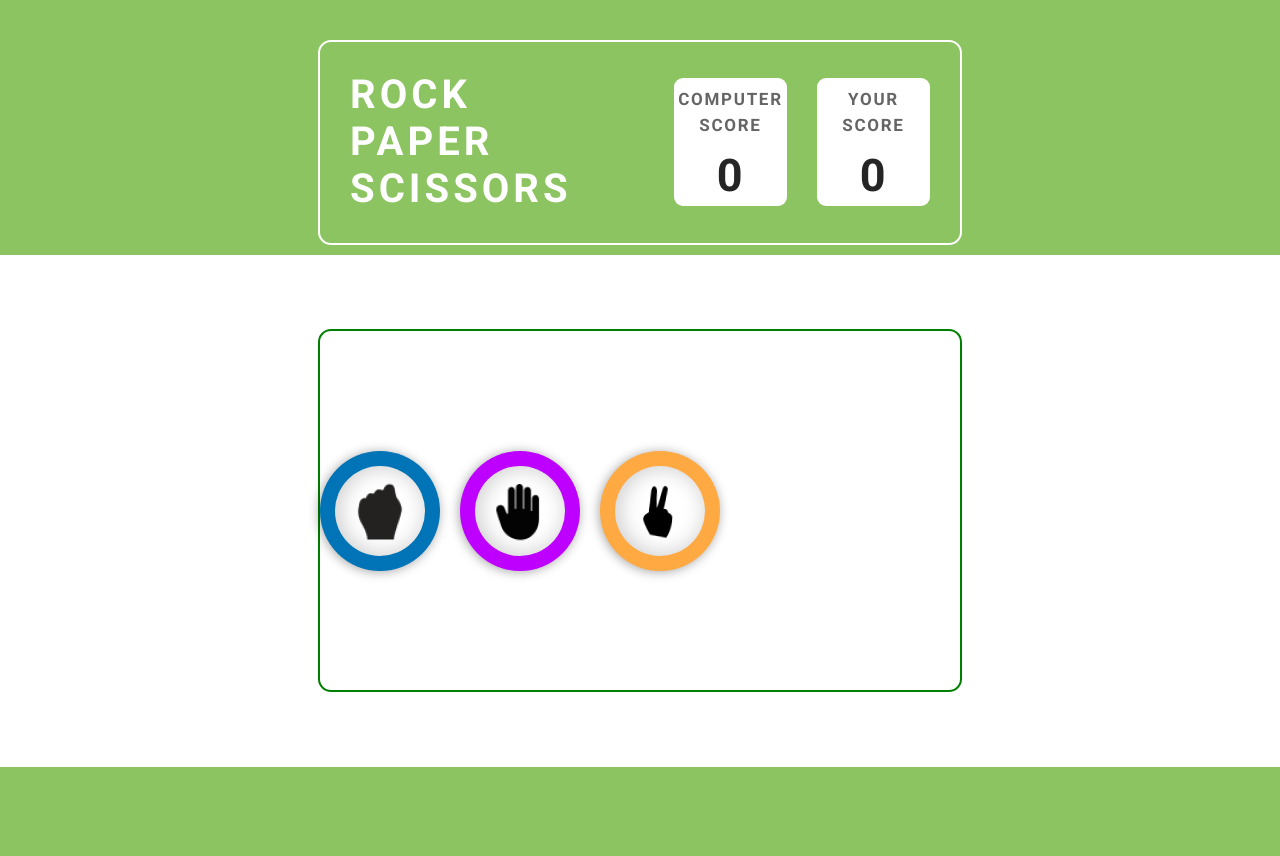
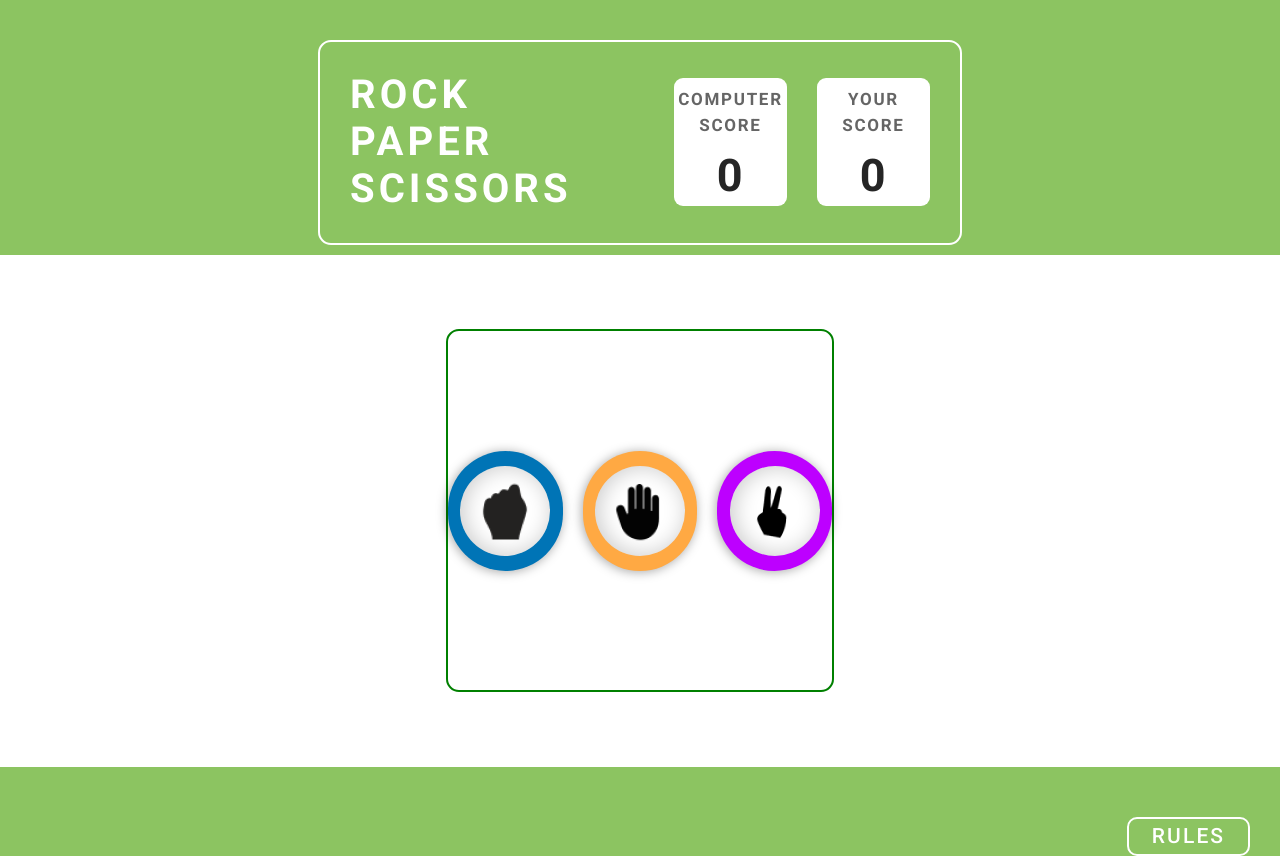
Before and after one commit to suhas-14/microProject-4, a plain HTML site: page index.html in a window 1280 px wide. Before the commit the page ends 800 px from the top, so only its background shows below. Drawn offline with Linux system fonts and the light colour scheme.

Commit message:
added button and fixed styles

```diff
--- a/index.html
+++ b/index.html
@@ -48,6 +48,10 @@
             </div>
         </div>
     </div>
+    <div class="btn-rules">
+        <span id="btn-text">RULES</span>
+    </div>
+
 
     <script src="./script.js"></script>
 </body>
--- a/styles.css
+++ b/styles.css
@@ -118,11 +118,12 @@ body {
 .opt-container {
   border: 2px solid green;
   display: flex;
+  justify-content: center;
+  align-items: center;
   gap: 20px;
-  width: 50%;
+  width: 30%;
   border-radius: 13px;
   height: 70%;
-  align-items: center;
 }
 
 .rock-container {
@@ -157,7 +158,7 @@ body {
 }
 
 .paper-container {
-  background-color: #bd00ff;
+  background-color: #ffa943;
   height: 120px;
   width: 120px;
   border-radius: 60px;
@@ -176,7 +177,6 @@ body {
   display: flex;
   justify-content: center;
   align-items: center;
-
 }
 
 .paper > img {
@@ -189,7 +189,7 @@ body {
 }
 
 .scissor-container {
-  background-color: #ffa943;
+  background-color: #bd00ff;
   height: 120px;
   width: 120px;
   border-radius: 60px;
@@ -219,3 +219,29 @@ body {
   opacity: 0px;
   rotate: 5.27deg;
 }
+
+.btn-rules {
+  float: right;
+  position: relative;
+  right: 30px;
+  top: 50px;
+  height: 35px;
+  width: 119px;
+  gap: 0px;
+  border-radius: 10px;
+  opacity: 0px;
+  border: 2px solid #ffffff;
+  display: flex;
+  justify-content: center;
+  align-items: center;
+}
+
+.btn-rules > #btn-text {
+  font-family: Roboto;
+  font-size: 21px;
+  font-weight: 500;
+  line-height: 24.61px;
+  letter-spacing: 0.1em;
+  text-align: left;
+  color: #ffffff;
+}
```
